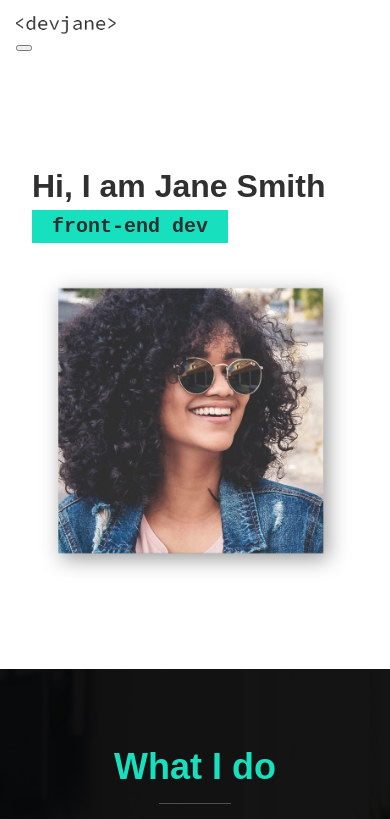
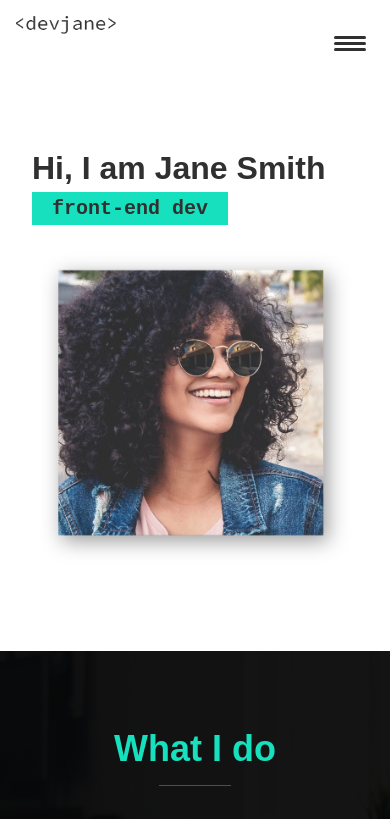
Before and after one commit to LifeNavigator/portfolio-site, a plain HTML site: page index.html in a window 390 px wide. Shown: the top 819 px of the page. Drawn offline with nearby package versions, Linux system fonts and the light colour scheme.

Commit message:
hamburger basic styling

```diff
--- a/style.css
+++ b/style.css
@@ -181,8 +181,48 @@ header {
     color: var(--clr-accent);
 }
 
+.nav-toggle {
+    padding: .5em;
+    background: transparent;
+    border: 0;
+    cursor: pointer;
+    position: absolute;
+    right: 1em;
+    z-index: 1000;
+}
 
+/* hamburger */
+.hamburger {
+    display: block;
+    position: relative;
 
+}
+
+.hamburger,
+.hamburger::before,
+.hamburger::after {
+    background: var(--clr-dark);
+    width: 2em;
+    height: 3px;
+    border-radius: 1em;
+    transition: transform 250ms ease-in-out;
+}
+
+.hamburger::before,
+.hamburger::after {
+    content: '';
+    position: absolute;
+    left: 0;
+    right: 0;
+}
+
+.hamburger::before {
+    top: 6px;
+}
+
+.hamburger::after {
+    bottom: 6px;
+}
 
 
 
```
Also changed, not shown: script.js (added).
